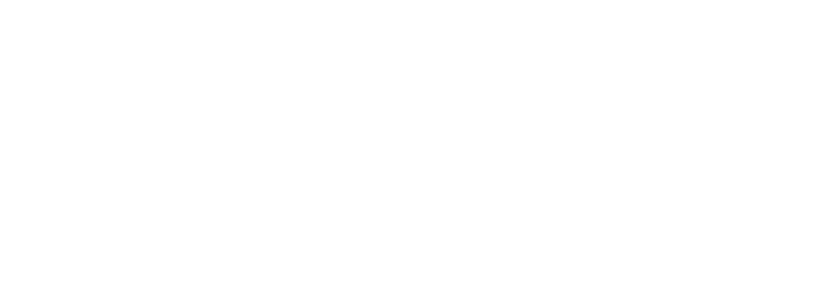
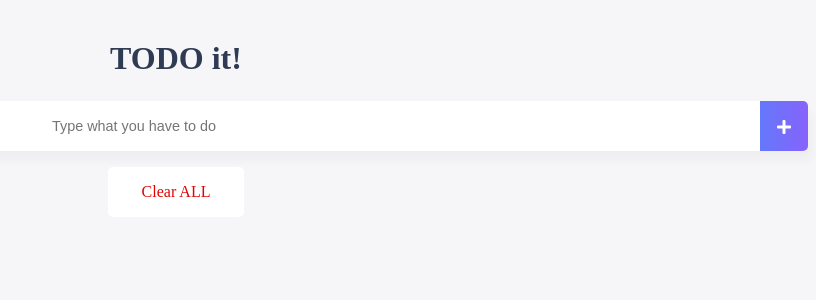
Before and after one commit to Hongyeongjune/vue-basic-study, a Vue app: page / in a window 1280 px wide. Shown: the top 300 px of the page, without its empty margins (464-1280 px from the left). Built offline with nearby package versions, Linux system fonts and the light colour scheme.

Commit message:
TodoList 작성

```diff
--- a/public/index.html
+++ b/public/index.html
@@ -4,12 +4,13 @@
     <meta charset="utf-8">
     <meta http-equiv="X-UA-Compatible" content="IE=edge">
       <meta name="viewport" content="width=device-width, initial-scale=1.0">
-      <link rel="stylesheet" href="https://use.fontawesome.com/releases/v5.0.10/css/all.css">
       <link rel="shortcut icon" href="src/assets/favicon.ico" type="image/x-icon">
       <link rel="icon" href="src/assets/favicon.ico" type="image/x-icon">
+      <link rel="stylesheet" href="https://use.fontawesome.com/releases/v5.0.12/css/all.css">
       <link href="https://fonts.googleapis.com/css?family=Ubuntu" rel="stylesheet">
     <title>Vue.js Todo</title>
   </head>
   <body>
+    <div id="app"></div>
   </body>
 </html>
--- a/src/App.vue
+++ b/src/App.vue
@@ -1,28 +1,69 @@
 <template>
   <div id="app">
-    <img alt="Vue logo" src="./assets/logo.png">
-    <HelloWorld msg="Welcome to Your Vue.js App"/>
+    <TodoHeader></TodoHeader>
+    <TodoInput v-on:addTodo="addTodo"></TodoInput>
+    <TodoList v-bind:propsdata="todoItems" @removeTodo="removeTodo"></TodoList>
+    <TodoFooter v-on:removeAll="clearAll"></TodoFooter>
   </div>
 </template>
 
 <script>
-import HelloWorld from './components/HelloWorld.vue'
+/* eslint-disable */
+import TodoHeader from "./components/TodoHeader.vue";
+import TodoInput from "./components/TodoInput.vue";
+import TodoList from "./components/TodoList.vue";
+import TodoFooter from "./components/TodoFooter.vue";
 
 export default {
-  name: 'App',
-  components: {
-    HelloWorld
-  }
+  data() {
+    return {
+      todoItems: []
+    }
+  },
+  created() {
+    if (localStorage.length > 0) {
+      for(var i=0; i<localStorage.length; i++) {
+        this.todoItems.push(localStorage.key(i));
+      }
+    }
+  },
+  methods: {
+    addTodo(todoItem) {
+      localStorage.setItem(todoItem, todoItem);
+      this.todoItems.push(todoItem);
+    },
+    clearAll() {
+      localStorage.clear();
+      this.todoItems = [];
+    },
+    removeTodo(todoItem, index) {
+      localStorage.removeItem(todoItem);
+      this.todoItems.splice(index, 1);
+    }
+  },
+
+ components: {
+   'TodoHeader': TodoHeader,
+   'TodoInput': TodoInput,
+   'TodoList': TodoList,
+   'TodoFooter': TodoFooter
+ }
 }
 </script>
 
 <style>
-#app {
-  font-family: Avenir, Helvetica, Arial, sans-serif;
-  -webkit-font-smoothing: antialiased;
-  -moz-osx-font-smoothing: grayscale;
-  text-align: center;
-  color: #2c3e50;
-  margin-top: 60px;
-}
+  body {
+    text-align: center;
+    background-color: #F6F6F8;
+  }
+  input {
+    border-style: groove;
+    width: 200px;
+  }
+  button {
+    border-style: groove;
+  }
+  .shadow {
+    box-shadow: 5px 10px 10px rgba(0, 0, 0, 0.03);
+  }
 </style>
--- /dev/null
+++ b/src/components/TodoFooter.vue
@@ -0,0 +1,30 @@
+<template>
+  <div class="clearAllContainer">
+    <span class="clearAllBtn" @click="clearTodo">Clear ALL</span>
+  </div>
+</template>
+
+<script>
+export default {
+  methods: {
+    clearTodo() {
+      this.$emit('removeAll');
+    }
+  }
+}
+</script>
+
+<style scoped>
+  .clearAllContainer {
+    width: 8.5rem;
+    height: 50px;
+    line-height: 50px;
+    background-color: white;
+    border-radius: 5px;
+    margin: 0 auto;
+  }
+  .clearAllBtn {
+    color: #e20303;
+    display: block;
+  }
+</style>
--- /dev/null
+++ b/src/components/TodoHeader.vue
@@ -0,0 +1,19 @@
+<template>
+  <header>
+    <h1>TODO it!</h1>
+  </header>
+</template>
+
+<script>
+export default {
+
+}
+</script>
+
+<style scoped>
+  h1 {
+    color: #2F3B52;
+    font-weight: 900;
+    margin: 2.5rem 0 1.5rem;
+  }
+</style>
--- /dev/null
+++ b/src/components/TodoInput.vue
@@ -0,0 +1,75 @@
+<template>
+  <div class="inputBox shadow">
+    <input type="text" v-model="newTodoItem" placeholder="Type what you have to do" v-on:keyup.enter="addTodo">
+    <span class="addContainer" v-on:click="addTodo">
+      <i class="addBtn fas fa-plus" aria-hidden="true"></i>
+    </span>
+
+    <modal v-if="showModal" @close="showModal = false">
+      <h3 slot="header">경고</h3>
+      <span slot="footer" @click="showModal = false">
+        할일을 입력하세요.
+        <i class="closeModalBtn fas fa-times" aria-hidden="true"></i>
+      </span>
+    </modal>
+  </div>
+</template>
+
+<script>
+
+import Modal from "./common/Modal.vue";
+
+export default {
+  props: ['propsdata'],
+  data() {
+    return {
+      newTodoItem: '',
+      showModal: false
+    }
+  },
+  methods: {
+    addTodo() {
+      if( this.newTodoItem !== "") {
+        var value = this.newTodoItem && this.newTodoItem.trim();
+        this.$emit('addTodo', value);
+        this.clearInput();
+      } else {
+        this.showModal = !this.showModal;
+      }
+    },
+    clearInput() {
+      this.newTodoItem = '';
+    },
+    components: {
+      Modal: Modal
+    }
+  }
+}
+</script>
+
+<style scoped>
+  input:focus {
+    outline: none;
+  }
+  .inputBox {
+    background: white;
+    height: 50px;
+    line-height: 50px;
+    border-radius: 5px;
+  }
+  .inputBox input {
+    border-style: none;
+    font-size: 0.9rem;
+  }
+  .addContainer {
+    float: right;
+    background: linear-gradient(to right, #6478FB, #8763FB);
+    display: block;
+    width: 3rem;
+    border-radius: 0 5px 5px 0;
+  }
+  .addBtn {
+    color: white;
+    vertical-align: middle;
+  }
+</style>
--- /dev/null
+++ b/src/components/TodoList.vue
@@ -0,0 +1,59 @@
+<template>
+  <section>
+    <transition-group name="list" tag="ul">
+      <li v-for="(todoItem, index) in propsdata" :key="todoItem" class="shadow">
+        <i class="checkBtn fas fa-check" aria-hidden="true"></i>
+        {{ todoItem }}
+        <span class="removeBtn" type="button" @click="removeTodo(todoItem, index)">
+          <i class="far fa-trash-alt" aria-hidden="true"></i>
+        </span>
+      </li>
+    </transition-group>
+  </section>
+</template>
+
+<script>
+export default {
+  props: ['propsdata'],
+  methods: {
+    removeTodo(todoItem, index) {
+      this.$emit('removeTodo', todoItem, index);
+    }
+  }
+}
+</script>
+
+<style scoped>
+  ul {
+    list-style-type: none;
+    padding-left: 0px;
+    margin-top: 0;
+    text-align: left;
+  }
+  li {
+    display: flex;
+    min-height: 50px;
+    height: 50px;
+    line-height: 50px;
+    margin: 0.5rem 0;
+    padding: 0 0.9rem;
+    background: white;
+    border-radius: 5px;
+  }
+  .checkBtn {
+    line-height: 45px;
+    color: #62acde;
+    margin-right: 5px;
+  }
+  .removeBtn {
+    margin-left: auto;
+    color: #de4343;
+  }
+  .list-enter-active, .list-leave-active {
+    transition: all 1s;
+  }
+  .list-enter, .list-leave-to {
+    opacity: 0;
+    transform: translateY(30px);
+  }
+</style>
--- /dev/null
+++ b/src/components/common/Modal.vue
@@ -0,0 +1,81 @@
+<template lang="html">
+  <transition name="modal">
+    <div class="modal-mask" @keyup.esc="$emit('close')">
+      <div class="modal-wrapper">
+        <div class="modal-container">
+          <div class="modal-header">
+            <slot name="header">
+              <!--  -->
+            </slot>
+          </div>
+
+          <div class="modal-footer">
+            <slot name="footer">
+              <!--  -->
+            </slot>
+          </div>
+        </div>
+      </div>
+    </div>
+  </transition>
+</template>
+
+<style lang="css">
+.closeModalBtn {
+  color: #62acde;
+}
+.modal-mask {
+  position: fixed;
+  z-index: 9998;
+  top: 0;
+  left: 0;
+  width: 100%;
+  height: 100%;
+  background-color: rgba(0, 0, 0, .5);
+  display: table;
+  transition: opacity .3s ease;
+}
+.modal-wrapper {
+  display: table-cell;
+  vertical-align: middle;
+}
+.modal-container {
+  width: 300px;
+  margin: 0px auto;
+  padding: 20px 30px;
+  background-color: #fff;
+  border-radius: 2px;
+  box-shadow: 0 2px 8px rgba(0, 0, 0, .33);
+  transition: all .3s ease;
+  font-family: Helvetica, Arial, sans-serif;
+}
+.modal-header h3 {
+  margin-top: 0;
+  color: #62acde;
+}
+.modal-body {
+  margin: 20px 0;
+}
+.modal-default-button {
+  float: right;
+}
+/*
+ * The following styles are auto-applied to elements with
+ * transition="modal" when their visibility is toggled
+ * by Vue.js.
+ *
+ * You can easily play with the modal transition by editing
+ * these styles.
+ */
+.modal-enter {
+  opacity: 0;
+}
+.modal-leave-active {
+  opacity: 0;
+}
+.modal-enter .modal-container,
+.modal-leave-active .modal-container {
+  -webkit-transform: scale(1.1);
+  transform: scale(1.1);
+}
+</style>
```
Also changed, not shown: 1 other file (tests, documents, lock files or other folders).
